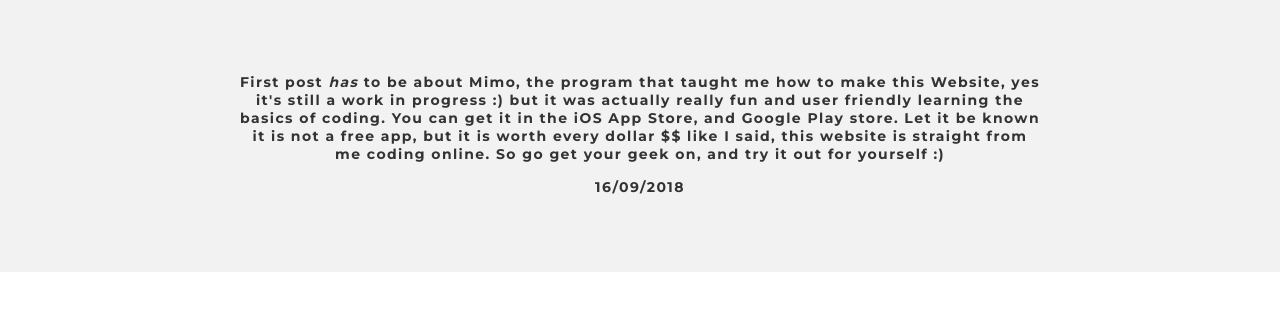
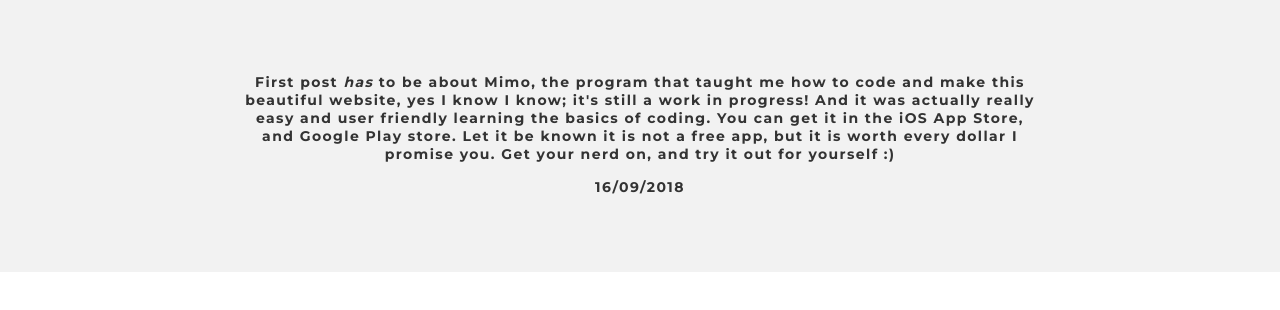
Before and after one commit to alyworrall/alyworrall.github.io, a plain HTML site: page index.html in a window 1280 px wide. Shown: the part 874-1184 px from the top of the page. Drawn offline with Linux system fonts and the light colour scheme.

Commit message:
Update index.html

```diff
--- a/index.html
+++ b/index.html
@@ -33,11 +33,11 @@
         <div class="post">
           <p style="color:red;font-family:century;">
             <h1 style="text-align:center;font-size: 14px;font-color: #D2D2D2;letter-spacing: 0.1em;">
-                   First post <em>has</em> to be about Mimo, the program that taught me how to make this Website,
-              yes it's still a work in progress :) but it was actually really fun and user friendly learning
+                   First post <em>has</em> to be about Mimo, the program that taught me how to code and make this beautiful website,
+              yes I know I know; it's still a work in progress! And it was actually really easy and user friendly learning
               the basics of coding. You can get it in the iOS App Store, and Google Play store. Let it be known it is
-              not a free app, but it is worth every dollar $$ like I said, this website is straight from me coding online.
-              So go get your geek on, and try it out for yourself :)
+              not a free app, but it is worth every dollar I promise you.
+              Get your nerd on, and try it out for yourself :)
 
           <p>16/09/2018</p>
           </h1>
```
